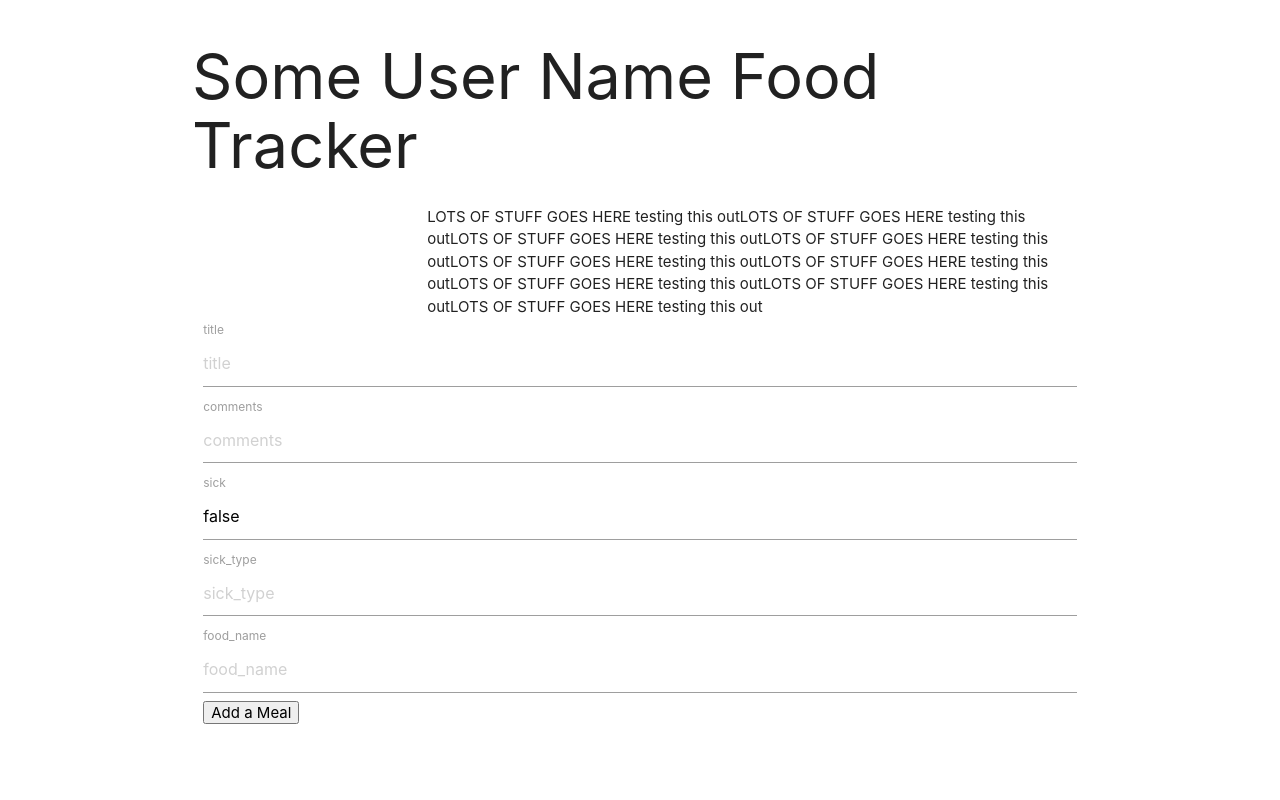
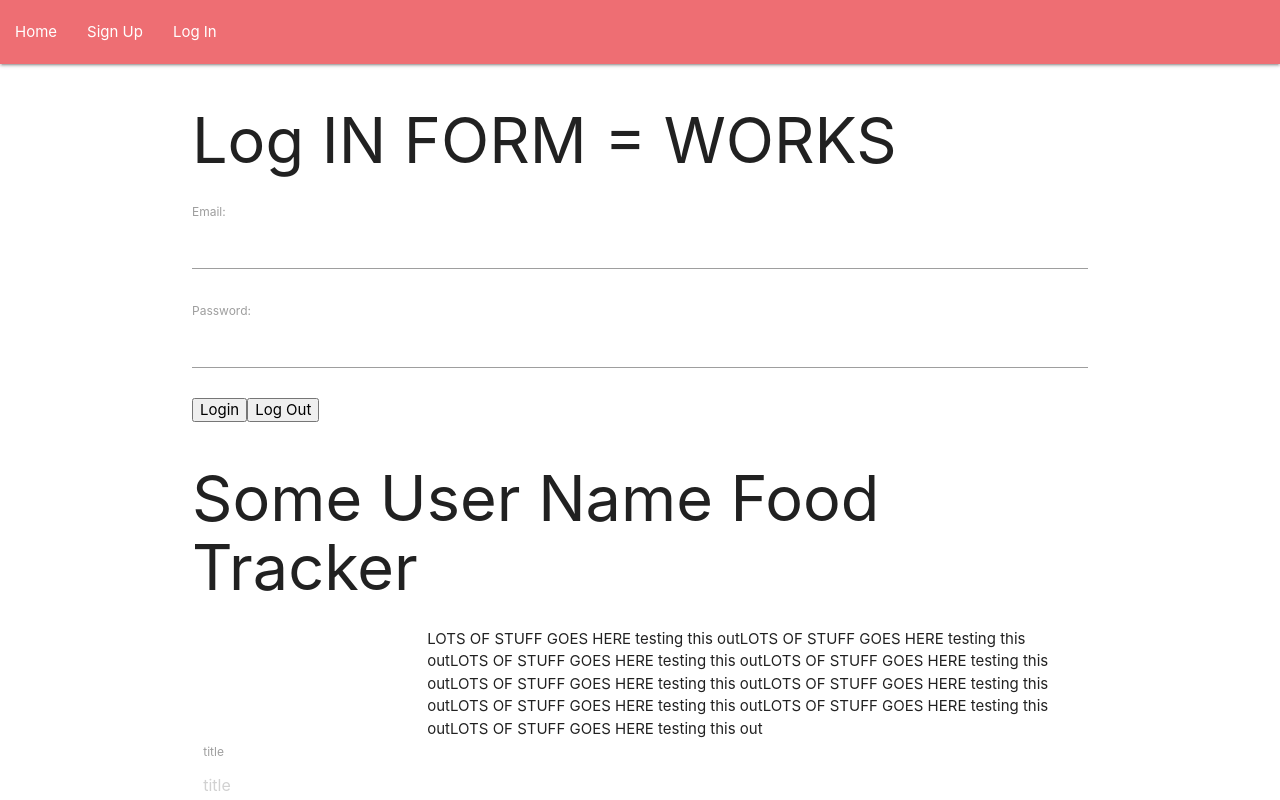
Before and after one commit to StephenReiser/DietTrackerFrontEnd, a React (Create React App) app: page /login in a window 1280 px wide. Shown: the top 800 px of the page. Built offline with nearby package versions, Linux system fonts and the light colour scheme; no server answers.

Commit message:
added in users auth working but everythign is currently pointing at user 1

```diff
--- a/package.json
+++ b/package.json
@@ -5,6 +5,7 @@
   "dependencies": {
     "react": "^16.8.6",
     "react-dom": "^16.8.6",
+    "react-router-dom": "^5.0.0",
     "react-scripts": "3.0.1"
   },
   "scripts": {
--- a/src/App.js
+++ b/src/App.js
@@ -1,21 +1,121 @@
 import React from 'react';
+import { BrowserRouter as Router, Route, Link } from 'react-router-dom'
+import Homepage from './components/Homepage';
+import Login from './components/Login'
+import NewUser from './components/NewUser'
+import Navbar from './components/Navbar'
 
-import Homepage from './components/Homepage';
+let baseURL = ''
+
+if (process.env.NODE_ENV === 'development') {
+  baseURL = 'http://localhost:3000'
+} else {
+  baseURL = 'https://thawing-sierra-68164.herokuapp.com'
+}
+
 
 
 class App extends React.Component {
   constructor(props) {
     super(props)
     this.state = {
-      test: 'words'
+      test: 'words',
+      email: '',
+      password: '',
+      password_confirmation: '',
+      loginEmail: '',
+      loginPassword: '',
+      currentUser: ''
     }
+    this.login = this.login.bind(this)
+    this.logOut = this.logOut.bind(this)
+    this.handleChange = this.handleChange.bind(this)
+    this.handleAdd = this.handleAdd.bind(this)
 
+  }
+  handleChange (event) {
+    this.setState({[event.target.id] : event.target.value})
+  }
+  handleAdd(event) {
+    event.preventDefault()
+    const user = {
+      "user": {
+        email: this.state.email,
+        password: this.state.password,
+        password_confirmation: this.state.password_confirmation,
+
+    }}
+// console.log(user)
+    fetch(baseURL + '/users/', {
+      body: JSON.stringify(user),
+      method: 'POST',
+      headers: {
+        'Accept': 'application/json, text/plain, */*',
+        'Content-Type': 'application/json'
+      }
+    })
+    .then (createdUser => {
+      return console.log(createdUser.json())
+    })
+    .catch(error => console.log(error))
+  }
+
+
+  login () {
+    // const email = document.getElementById("loginEmail").value
+    // const password = document.getElementById("loginPassword").value
+    const email = this.state.loginEmail
+    const password = this.state.loginPassword
+    const request = {"auth": {"email": email, "password": password}}
+    // should update these to be on change
+    // console.log(request)
+    // commented out the request
+    fetch(baseURL + "/user_token", {
+      body: JSON.stringify(request),
+      method: "POST",
+      headers: {
+        'Accept': 'application/json, text/plain, */*',
+        'Content-Type': 'application/json'}
+    })
+    .then(response => response.json())
+    .then(function(result) {
+      // console.dir(result)
+      // don't need to see the result
+      localStorage.setItem("jwt", result.jwt)
+
+
+    }).then(() => {
+      return this.setState({
+        currentUser: email,
+        loginEmail: '',
+        loginPassword: ''
+      })
+    }).catch(error => console.log(error))
+  // realistically should set state here to be like incorrect credentials, and then render a new view
+
+
+  }
+  logOut (event) {
+    event.preventDefault()
+    localStorage.clear()
+    this.setState({
+      currentUser: ''
+    })
+    // I think it makes sense to alter state when logged in and logged out
   }
 
 
   render () {
     return(
+      <Router>
+        <Navbar />
+
       <div className = 'container'>
+        <Route path = '/login' render = {() => <Login login = {this.login} handleChange = {this.handleChange} loginEmail = {this.state.loginEmail} loginPassword = {this.state.loginPassword}/>} />
+
+<Route path ='/signup' render = {() => <NewUser handleAdd = {this.handleAdd} handleChange = {this.handleChange} email = {this.state.email} password = {this.state.password} password_confirmation = {this.state.password_confirmation}/> } />
+
+<button onClick = {this.logOut}>Log Out</button>
         <h1>Some User Name Food Tracker</h1>
 
         {/* this way - when logged in state, can render just home page or just sign up page */}
@@ -25,6 +125,7 @@ class App extends React.Component {
 
 
       </div>
+      </Router>
     )
   }
 }
--- /dev/null
+++ b/src/components/Login.js
@@ -0,0 +1,42 @@
+import React from 'react'
+
+class Login extends React.Component {
+
+    render() {
+        return(
+            <>
+            <h1>Log IN FORM = WORKS</h1>
+        <form>
+          <label htmlFor="email">Email: </label>
+          <br />
+          <input
+            name="email"
+            id="loginEmail"
+            type="email"
+            onChange = {this.props.handleChange}
+            value = {this.props.loginEmail}
+          />
+          <br /><br />
+          <label htmlFor="password">Password:</label>
+          <br />
+          <input
+            name="password"
+            id="loginPassword"
+            type="password"
+            onChange = {this.props.handleChange}
+            value = {this.props.loginPassword}
+          />
+          </form>
+          <br />
+          <button
+            onClick={this.props.login}
+          >
+              Login
+          </button>
+          </>
+        )
+    }
+
+}
+
+export default Login
--- a/src/components/Meals.js
+++ b/src/components/Meals.js
@@ -27,8 +27,13 @@ class Meals extends React.Component {
         this.getMeals()
       }
     getMeals (){
-
-        fetch(baseURL + '/users/1/meals')
+        let token = "Bearer " + localStorage.getItem("jwt")
+        fetch(baseURL + '/users/1/meals', {
+          method: "GET",
+          headers: {
+        "Authorization": token
+      }
+        })
         .then(response => response.json()).then((json) => {
             return this.setState({
             userMeals:json
@@ -39,13 +44,15 @@ class Meals extends React.Component {
 
     handleAdd(event, formInputs) {
         event.preventDefault()
+        let token = "Bearer " + localStorage.getItem("jwt")
         console.log(formInputs)
         fetch(baseURL + '/users/1/meals', {
           body: JSON.stringify(formInputs),
           method: 'POST',
           headers: {
             'Accept': 'applciation/json, text/plain, */*',
-            'Content-Type': 'application/json'
+            'Content-Type': 'application/json',
+            "Authorization": token
           }
         })
         .then (createdMeal => {
@@ -54,18 +61,21 @@ class Meals extends React.Component {
         .then (jsonMeal => {
           return this.setState({
             userMeals: [jsonMeal, ...this.state.userMeals]
-            // currently houses isn't getting read
+            //  Add is working - probably should be resetting input form
           })
         })
         .catch(error => console.log(error))
       }
 
       handleDelete (deletedMeal) {
+        // event.preventDefault()
+        let token = "Bearer " + localStorage.getItem("jwt")
         fetch(baseURL + `/users/1/meals/${deletedMeal.id}`, {
           method: 'DELETE',
           headers: {
             'Accept': 'application/json, text/plain, */*',
-            'Content-Type': 'application/json'
+            'Content-Type': 'application/json',
+            "Authorization": token
           }}).then(json => {
               this.setState(state => {
                   const userMeals = state.userMeals.filter(meal => meal.id !== deletedMeal.id)
@@ -81,12 +91,14 @@ class Meals extends React.Component {
         handleUpdate (event, formInputs) {
           event.preventDefault()
           console.log(formInputs)
+          let token = "Bearer " + localStorage.getItem("jwt")
           fetch(baseURL + `/users/${formInputs.user_id}/meals/${formInputs.mealId}`, {
             body: JSON.stringify(formInputs),
             method: 'PUT',
          headers: {
            'Accept': 'application/json, text/plain, */*',
-           'Content-Type': 'application/json'
+           'Content-Type': 'application/json',
+           "Authorization": token
          }
         })
          .then(updatedHouse => {
--- /dev/null
+++ b/src/components/Navbar.js
@@ -0,0 +1,16 @@
+import React, { Component } from 'react'
+
+class Navbar extends Component {
+render() {
+    return (
+        <nav>
+            <ul>
+                <li><a href='/'>Home</a></li>
+                <li><a href='/signup'>Sign Up</a></li>
+                <li><a href='/login'>Log In</a></li>
+            </ul>
+        </nav>
+    )
+}
+}
+export default Navbar
--- /dev/null
+++ b/src/components/NewUser.js
@@ -0,0 +1,48 @@
+import React from 'react'
+
+
+class NewUser extends React.Component {
+    render () {
+        return(
+            <>
+            <h1>Create New User Form</h1>
+          <form onSubmit={this.props.handleAdd}>
+        <label htmlFor="email">Email</label>
+        <input
+          id="email"
+          name="email"
+          type="text"
+          value={this.props.email}
+          onChange={this.props.handleChange}
+          placeholder="New Email"
+        />
+         <label htmlFor="password">Password</label>
+        <input
+          id="password"
+          name="password"
+          type="text"
+          value={this.props.password}
+          onChange={this.props.handleChange}
+          placeholder="New Password"
+        />
+        <label htmlFor="password_confirmation">Re Enter Password</label>
+        <input
+          id="password_confirmation"
+          name="password_confirmation"
+          type="text"
+          value={this.props.password_confirmation}
+          onChange={this.props.handleChange}
+          placeholder="Password Confirmation"
+        />
+
+        <input type="submit"></input>
+
+
+
+        </form>
+            </>
+        )
+    }
+}
+
+export default NewUser
```
Also changed, not shown: 1 other file (tests, documents, lock files or other folders).
